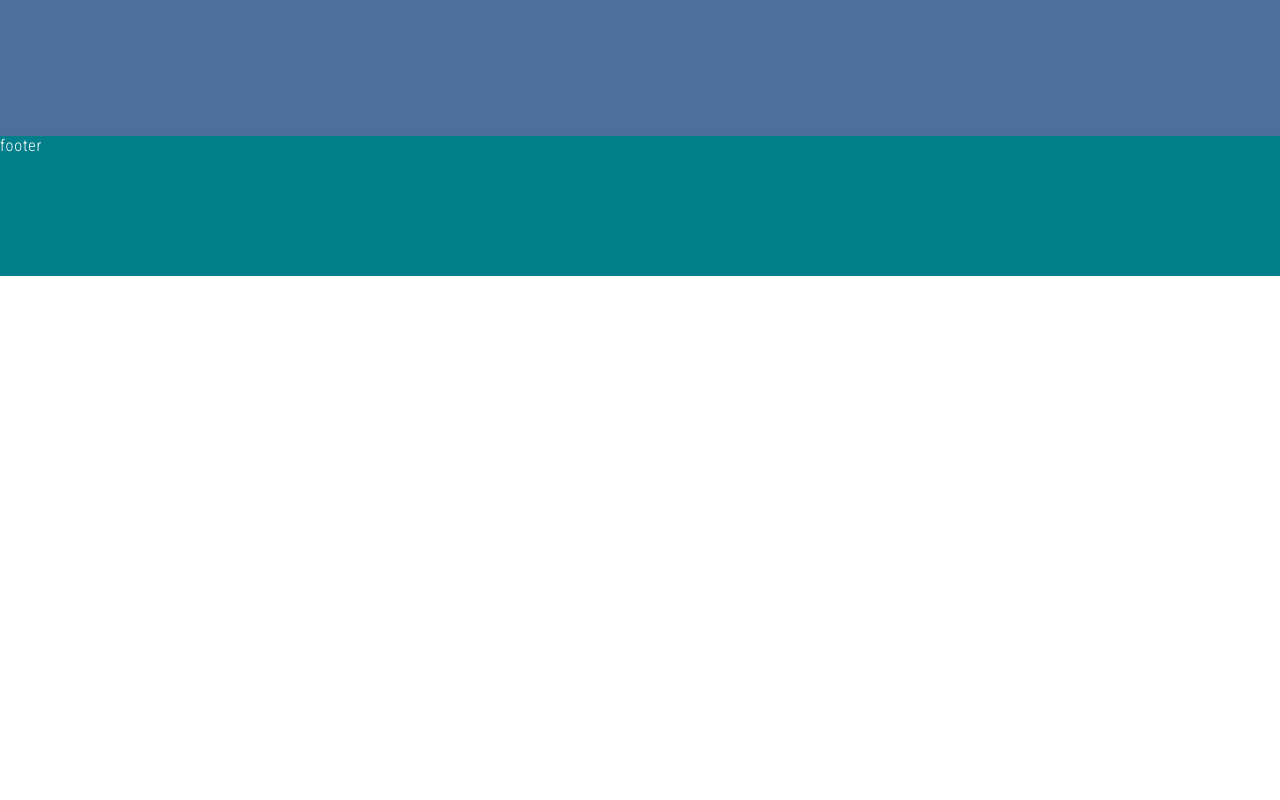
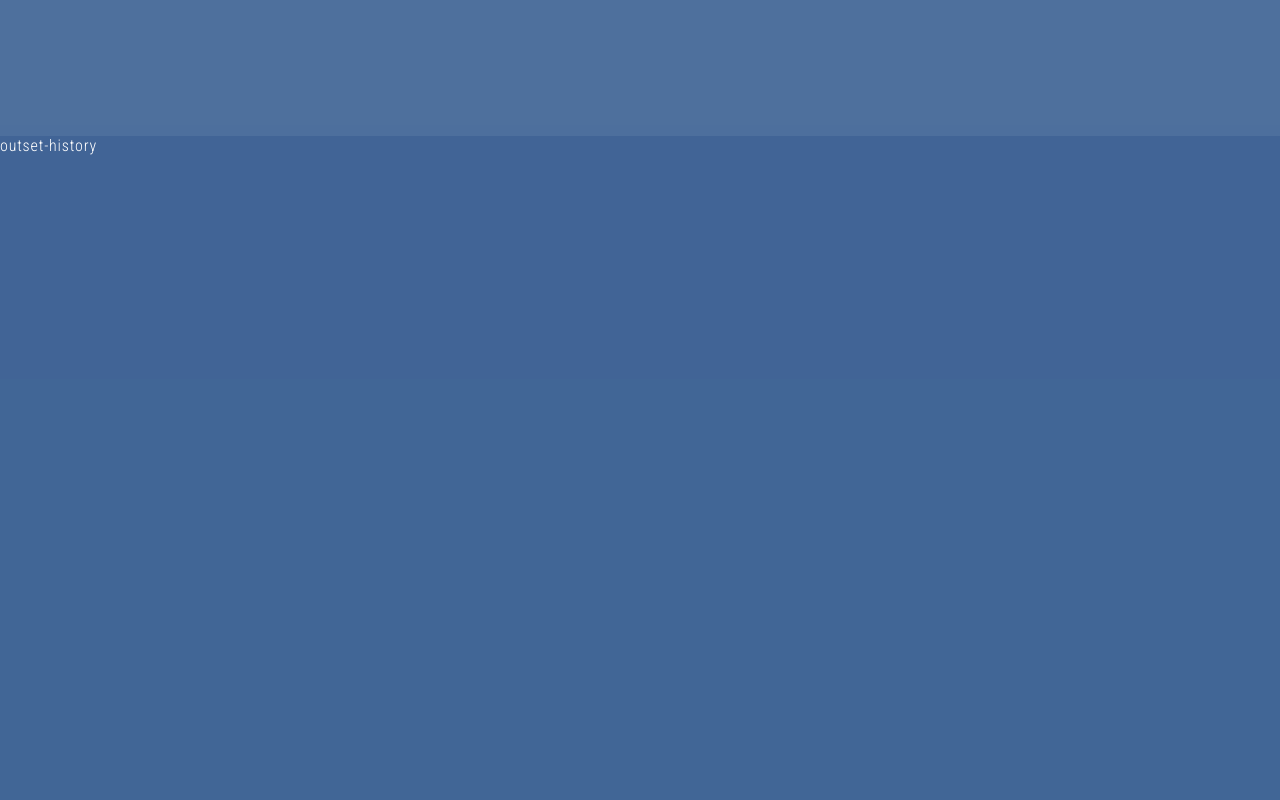
Before and after one commit to kobayashiwa/es6-study-4-6-17, a plain HTML site: page index.html in a window 1280 px wide. Shown: the part 3940-4740 px from the top of the page. Before the commit the page ends 4216 px from the top, so only its background shows below. Drawn offline with Linux system fonts and the light colour scheme.

Commit message:
“section=outset-history追加”

```diff
--- a/css/style.css
+++ b/css/style.css
@@ -114,9 +114,9 @@ main {
 	height: 1000px;
 	background: hsl(214, 97%, 23%, 0.4);
 }
-.contact {
+.outset-history {
 	width: 100%;
-	height: 140px;
+	height: 1000px;
 	background: hsl(214, 97%, 23%, 0.5);
 }
 @media screen and (max-width: 999px) {
--- a/index.html
+++ b/index.html
@@ -22,6 +22,7 @@
             <section class="current-event">current-event</section>
             <section class="yearly-event">yearly-event</section>
             <section class="outset-highlight">outset-highlight</section>
+            <section class="outset-history">outset-history</section>
         </main>
 
         <footer>footer</footer>
```
